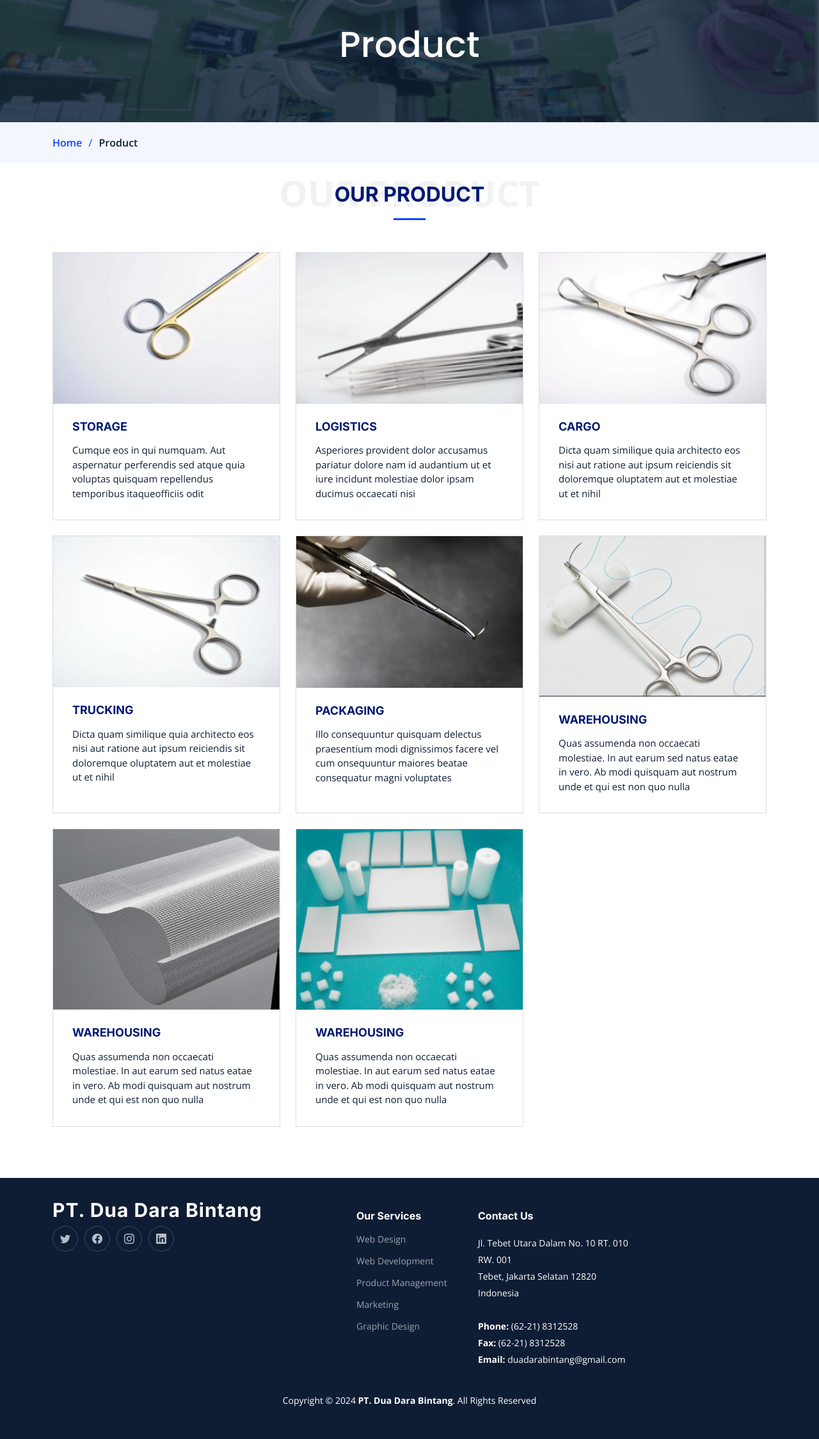
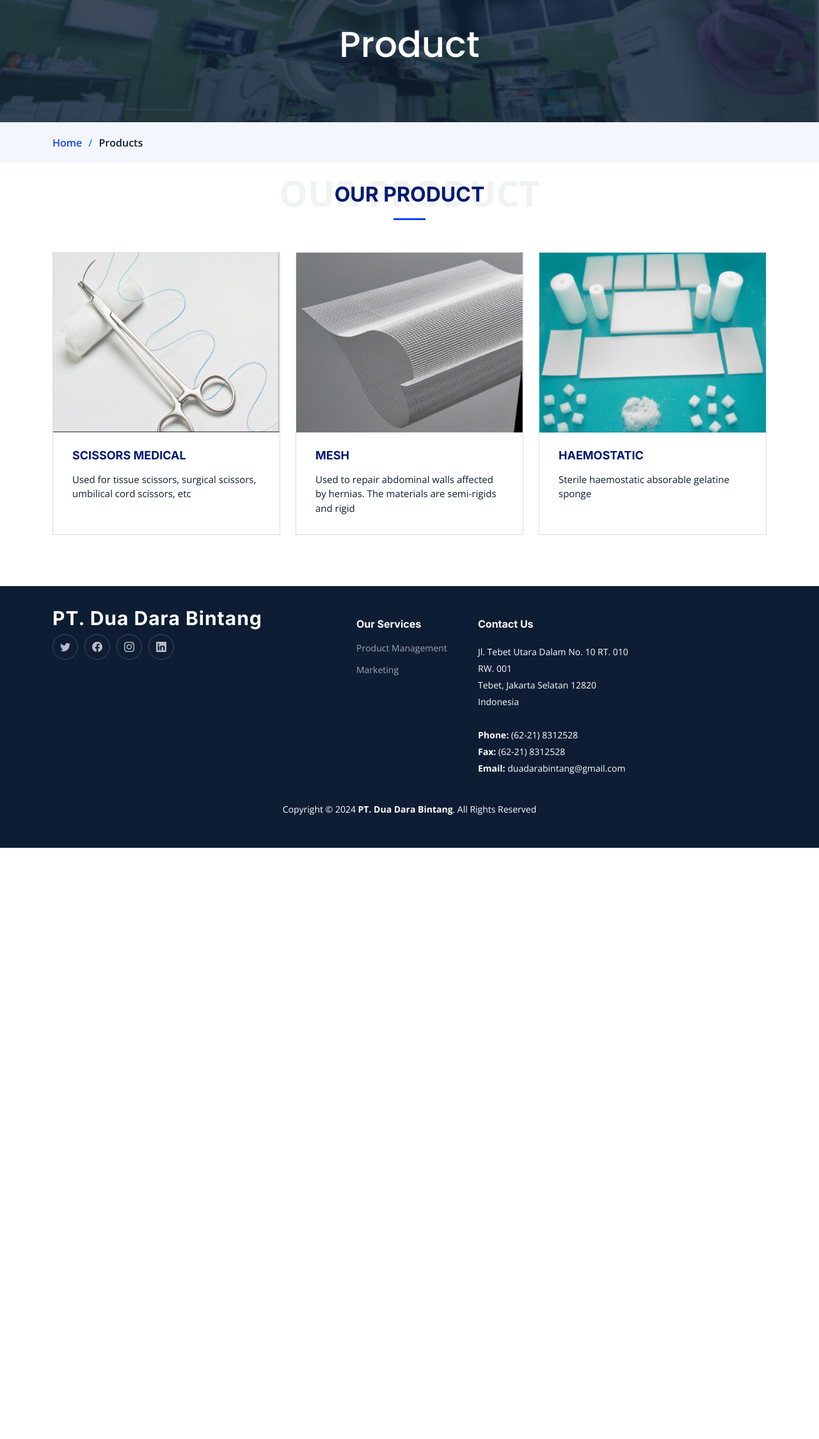
Before and after one commit to anasstdn/duadarabintang, a CodeIgniter app: page /database/services in a window 1280 px wide. Shown: the part 104-2353 px from the top of the page at 64% size. After the commit the page ends 1429 px from the top, so only its background shows below. Run offline with CodeIgniter, Linux system fonts and the light colour scheme.

Commit message:
Update web content v1

```diff
--- a/application/language/english/message_lang.php
+++ b/application/language/english/message_lang.php
@@ -11,6 +11,10 @@ $lang['menu_contact'] = "Contact Us";
 $lang['menu_bahasa'] = "Language";
 /** END */
 
+/** HOME US MENU */
+$lang['content_home'] = "Welcome to <br> PT. Dua Dara Bintang";
+/** END HOME US MENU */
+
 /** ABOUT US MENU */
 $lang['title_about_us'] = "About Us";
 /** INTRODUCTION SECTION */
@@ -21,7 +25,7 @@ $lang['content_intro'] .= "<p>Government policy regarding the provision of medic
 /** END INTRODUCTION SECTION */
 /** HISTORY SECTION */
 $lang['title_history'] = "The History of Dua Dara Bintang";
-$lang['content_history'] = "<p><b>PT. DUA DARA BINTANG</b> was estabilished on 12 May 2022 by Andri Aryanata, Rosmini and RR. Mutiara Citra who are also the shareholders of <b>PT. DUA DARA BINTANG</b>.</p>";
+$lang['content_history'] = "<p><b>PT. DUA DARA BINTANG</b> was estabilished on 12 May 2022 by A. Aryanata,  R. Ki Bintang Cahya Putra, and RR. Mutiara Citra who are also the shareholders of <b>PT. DUA DARA BINTANG</b>.</p>";
 $lang['content_history'] .= "<p>Amid high growth of healthcare services and strong demands on medical equipment and supplies as well as other trades in general, <b>PT. DUA DARA BINTANG</b> supplies the markets with high quality products of medical equipment supported with high-caliber professionals having extensive experience in product marketing and corporate administrative supports.</p>";
 $lang['content_history'] .= "<p><b>PT. DUA DARA BINTANG</b> has principal place of business at Jl. Tebet Utara Dalam No. 10 RT. 010, RW 001, Tebet Jakarta Selatan, 12820.</p>";
 $lang['content_history'] .= "<p><b>PT. DUA DARA BINTANG</b> is an importer, Supplier and Distributor Company for medical equipment, especially products necessary for operating rooms. For this purpose the Company has developed cooperation with the likes of prominent International medical equipment producers/manufacturers across the world from America, Europe to Asia to meet domestic demands on these products in Indonesia. All of products have passed global quality standards.</p>";
@@ -32,13 +36,20 @@ $lang['title_visi'] = "Vision";
 $lang['content_visi'] = "<p>To be a highly trustable, competitive and quality medical equipment provider in Indonesia</p>";
 $lang['title_misi'] = "Mission";
 $lang['content_misi'] = "<p><ol class='list-group-numbered'>
-                            <li class='list-group-item'>To fulfill the needs of communities on medical equipment with high
-                            quality and at competitive prices</li>
-                            <li class='list-group-item'>To provide and distribute medical equipment of the best products in
-                            terms of security standards and quality</li>
+                            <li class='list-group-item'>To fulfill the needs of communities on medical equipment with high quality and at competitive prices</li>
+                            <li class='list-group-item'>To provide and distribute medical equipment of the best products in terms of security standards and quality</li>
                             <li class='list-group-item'>To render best services to customers</li>
                         </ol></p>";
 /** END ABOUT US MENU */
+
+/** PRODUCT MENU */
+$lang['title_product'] = "Product";
+$lang['content_our_product'] = "Our Product";
+$lang['product_1'] = "Scissors Medical";
+$lang['product_1_description'] = "Used for tissue scissors, surgical scissors, umbilical cord scissors, etc";
+$lang['product_2_description'] = "Used to repair abdominal walls affected by hernias. The materials are semi-rigids and rigid";
+$lang['product_3_description'] = "Sterile haemostatic absorable gelatine sponge";
+/** END CONTACT US MENU */
 
 /** CONTACT US MENU */
 $lang['title_contact_us'] = "Contact Us";
@@ -46,10 +57,3 @@ $lang['content_location'] = "Location";
 $lang['content_email '] = "Email";
 $lang['content_phone'] = "Phone / Fax";
 /** END CONTACT US MENU */
-
-/** PRODUCT MENU */
-$lang['title_product'] = "Product";
-$lang['content_our_product'] = "Our Product";
-$lang['content_email '] = "Email";
-$lang['content_phone'] = "Phone / Fax";
-/** END CONTACT US MENU */
--- a/application/views/app/footer.php
+++ b/application/views/app/footer.php
@@ -29,11 +29,11 @@
     <div class="col-lg-2 col-6 footer-links">
       <h4>Our Services</h4>
       <ul>
-        <li><a href="#">Web Design</a></li>
-        <li><a href="#">Web Development</a></li>
+        <!-- <li><a href="#">Web Design</a></li>
+        <li><a href="#">Web Development</a></li> -->
         <li><a href="#">Product Management</a></li>
         <li><a href="#">Marketing</a></li>
-        <li><a href="#">Graphic Design</a></li>
+        <!-- <li><a href="#">Graphic Design</a></li> -->
       </ul>
     </div>
 
--- a/application/views/view/v1/services.php
+++ b/application/views/view/v1/services.php
@@ -16,7 +16,7 @@
         <div class="container">
           <ol>
             <li><a href="<?= base_url()?>home"><?php echo $this->lang->line('menu_beranda'); ?></a></li>
-            <li><?php echo $this->lang->line('title_product'); ?></li>
+            <li><?php echo $this->lang->line('menu_product_services'); ?></li>
           </ol>
         </div>
       </nav>
@@ -34,63 +34,63 @@
 
         <div class="row gy-4">
 
-          <div class="col-lg-4 col-md-6" data-aos="fade-up" data-aos-delay="100">
+          <!-- <div class="col-lg-4 col-md-6" data-aos="fade-up" data-aos-delay="100">
             <div class="card">
               <div class="card-img">
                 <img src="<?= base_url()?>assets/assets/img/image/image1.png" alt="" width="500" height="auto" class="img-fluid">
               </div>
-              <h3><a href="service-details.html" class="stretched-link">Storage</a></h3>
+              <h3><a href="service-details.html" class="stretched-link">Scissors A</a></h3>
               <p>Cumque eos in qui numquam. Aut aspernatur perferendis sed atque quia voluptas quisquam repellendus temporibus itaqueofficiis odit</p>
             </div>
-          </div><!-- End Card Item -->
+          </div>End Card Item -->
 
-          <div class="col-lg-4 col-md-6" data-aos="fade-up" data-aos-delay="200">
+          <!-- <div class="col-lg-4 col-md-6" data-aos="fade-up" data-aos-delay="200">
             <div class="card">
               <div class="card-img">
                 <img src="<?= base_url()?>assets/assets/img/image/image2.png" alt="" width="500" height="auto" class="img-fluid">
               </div>
-              <h3><a href="service-details.html" class="stretched-link">Logistics</a></h3>
+              <h3><a href="service-details.html" class="stretched-link">Scissors B</a></h3>
               <p>Asperiores provident dolor accusamus pariatur dolore nam id audantium ut et iure incidunt molestiae dolor ipsam ducimus occaecati nisi</p>
             </div>
-          </div><!-- End Card Item -->
+          </div>End Card Item -->
 
-          <div class="col-lg-4 col-md-6" data-aos="fade-up" data-aos-delay="300">
+          <!-- <div class="col-lg-4 col-md-6" data-aos="fade-up" data-aos-delay="300">
             <div class="card">
               <div class="card-img">
                 <img src="<?= base_url()?>assets/assets/img/image/image3.png" alt="" width="500" height="auto" class="img-fluid">
               </div>
-              <h3><a href="service-details.html" class="stretched-link">Cargo</a></h3>
+              <h3><a href="service-details.html" class="stretched-link">Scissors C</a></h3>
               <p>Dicta quam similique quia architecto eos nisi aut ratione aut ipsum reiciendis sit doloremque oluptatem aut et molestiae ut et nihil</p>
             </div>
-          </div><!-- End Card Item -->
+          </div>End Card Item -->
 
-          <div class="col-lg-4 col-md-6" data-aos="fade-up" data-aos-delay="400">
+          <!-- <div class="col-lg-4 col-md-6" data-aos="fade-up" data-aos-delay="400">
             <div class="card">
               <div class="card-img">
                 <img src="<?= base_url()?>assets/assets/img/image/image4.png" alt="" width="500" height="auto" class="img-fluid">
               </div>
-              <h3><a href="service-details.html" class="stretched-link">Trucking</a></h3>
+              <h3><a href="service-details.html" class="stretched-link">Scissors D</a></h3>
               <p>Dicta quam similique quia architecto eos nisi aut ratione aut ipsum reiciendis sit doloremque oluptatem aut et molestiae ut et nihil</p>
             </div>
-          </div><!-- End Card Item -->
+          </div>End Card Item -->
 
-          <div class="col-lg-4 col-md-6" data-aos="fade-up" data-aos-delay="500">
+          <!-- <div class="col-lg-4 col-md-6" data-aos="fade-up" data-aos-delay="500">
             <div class="card">
               <div class="card-img">
                 <img src="<?= base_url()?>assets/assets/img/image/image11.png" alt="" class="img-fluid">
               </div>
-              <h3><a href="service-details.html" class="stretched-link">Packaging</a></h3>
+              <h3><a href="service-details.html" class="stretched-link">Scissors E</a></h3>
               <p>Illo consequuntur quisquam delectus praesentium modi dignissimos facere vel cum onsequuntur maiores beatae consequatur magni voluptates</p>
             </div>
-          </div><!-- End Card Item -->
+          </div>End Card Item -->
 
           <div class="col-lg-4 col-md-6" data-aos="fade-up" data-aos-delay="600">
             <div class="card">
               <div class="card-img">
                 <img src="<?= base_url()?>assets/assets/img/image/image6.png" alt="" class="img-fluid">
               </div>
-              <h3><a href="service-details.html" class="stretched-link">Warehousing</a></h3>
-              <p>Quas assumenda non occaecati molestiae. In aut earum sed natus eatae in vero. Ab modi quisquam aut nostrum unde et qui est non quo nulla</p>
+              <h3><a href="service-details.html" class="stretched-link"><?php echo $this->lang->line('product_1'); ?></a></h3>
+              <p><?php echo $this->lang->line('product_1_description'); ?></p>
             </div>
           </div><!-- End Card Item -->
 
@@ -99,8 +99,9 @@
               <div class="card-img">
                 <img src="<?= base_url()?>assets/assets/img/image/image7.png" alt="" class="img-fluid">
               </div>
-              <h3><a href="service-details.html" class="stretched-link">Warehousing</a></h3>
-              <p>Quas assumenda non occaecati molestiae. In aut earum sed natus eatae in vero. Ab modi quisquam aut nostrum unde et qui est non quo nulla</p>
+              <h3><a href="service-details.html" class="stretched-link">Mesh</a></h3>
+              <!-- <p>Digunakan untuk perbaikan dinding perut yang terkena hermia. Bahan nya lebih kaku</p> -->
+              <p><?php echo $this->lang->line('product_2_description'); ?></p>
             </div>
           </div><!-- End Card Item -->
 
@@ -119,8 +120,8 @@
               <div class="card-img">
                 <img src="<?= base_url()?>assets/assets/img/image/image9.png" alt="" class="img-fluid">
               </div>
-              <h3><a href="service-details.html" class="stretched-link">Warehousing</a></h3>
-              <p>Quas assumenda non occaecati molestiae. In aut earum sed natus eatae in vero. Ab modi quisquam aut nostrum unde et qui est non quo nulla</p>
+              <h3><a href="service-details.html" class="stretched-link">Haemostatic</a></h3>
+              <p><?php echo $this->lang->line('product_3_description'); ?></p>
             </div>
           </div><!-- End Card Item -->
 
```
Also changed, not shown: application/language/indonesia/message_lang.php (+17 -12 lines), application/views/view/v1/about_us.php (+16 -6 lines), application/views/view/v1/home.php (+58 -52 lines), Icon.jpg (added), Logo.jpg (added), assets/assets/img/apple-touch-icon.png, assets/assets/img/favicon.png, assets/assets/img/image/image6.png.
